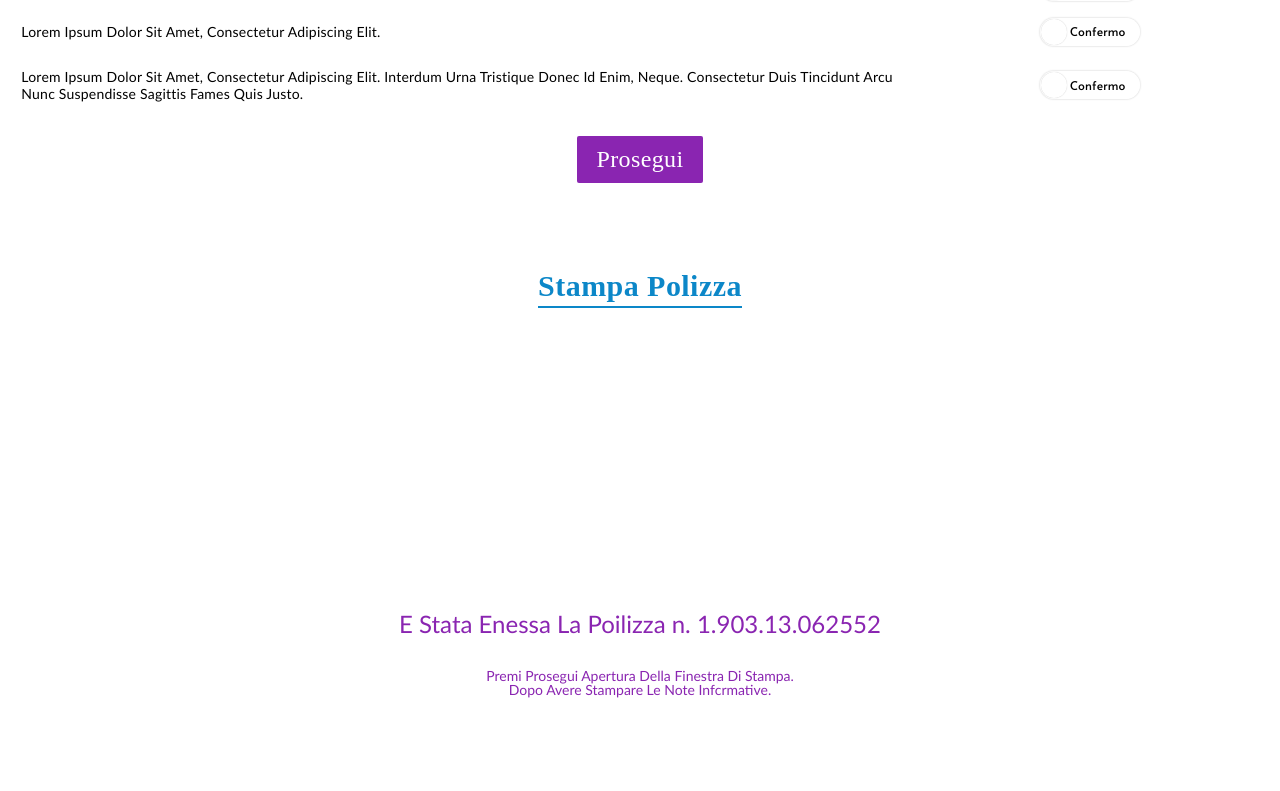
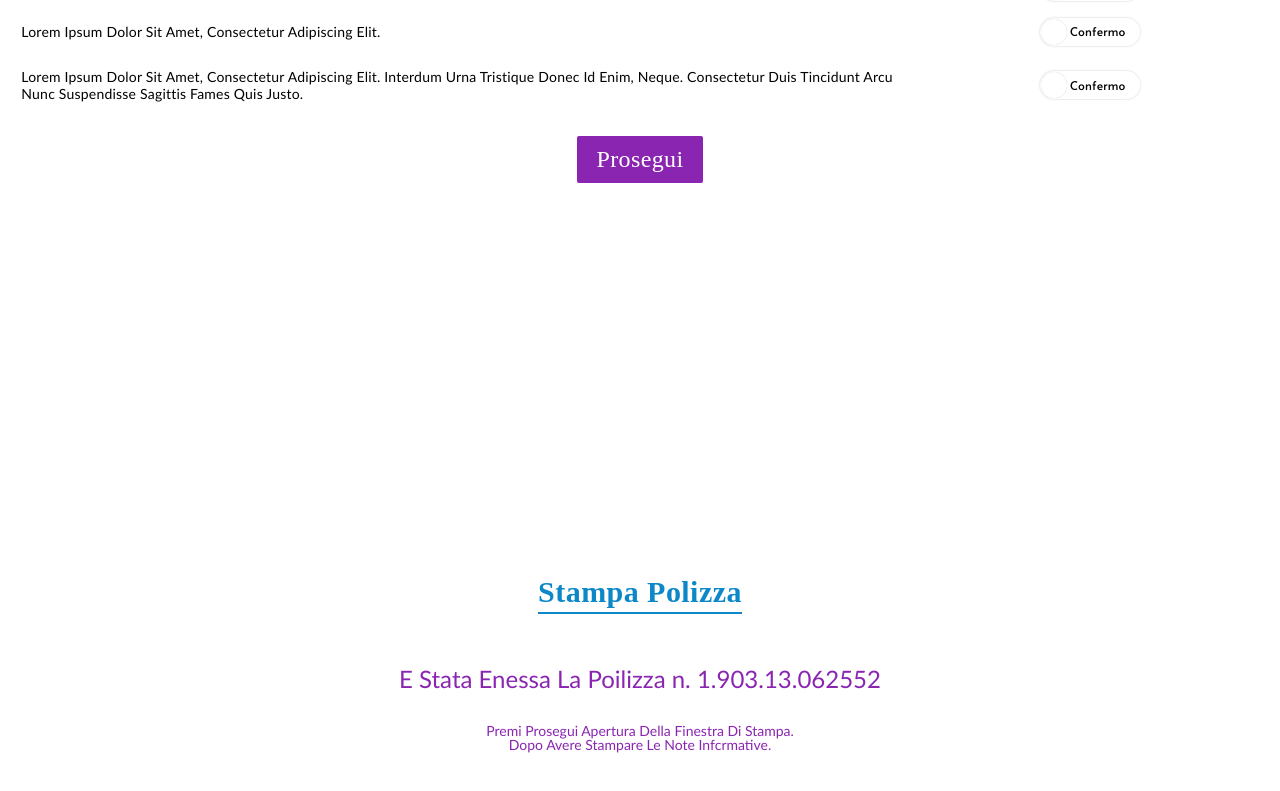
Before and after one commit to triloksainexternlabs/appfront-cloud, a React (Create React App) app: page / in a window 1280 px wide. Shown: the part 3735-4526 px from the top of the page. Before the commit the page ends 4439 px from the top, so only its background shows below. Built offline with nearby package versions, Linux system fonts and the light colour scheme.

Commit message:
change css in StampaPolizza page

```diff
--- a/src/App.js
+++ b/src/App.js
@@ -5,7 +5,7 @@ import ElencoGaranzie from './pages/elencoGaranzie/ElencoGaranzie';
 import ProductListcontainer from "./pages/productList/ProductListcontainer";
 import DatiAnagrafici from "./pages/datiAnagrafici/datiAnagraficiContainer";
 import Questionario from "./pages/questionario/questionariocontainer";
-import StampaPolizza from "./StampaPolizza/StampaPolizza"
+import StampaPolizza from "./pages/StampaPolizza/StampaPolizza"
 
 function App() {
 
@@ -50,7 +50,7 @@ function App() {
           </div>
         </div>
       </div>
-      <StampaPolizza/>
+     <StampaPolizza />
     </div>
   );
 }
--- a/src/StampaPolizza/StampaPolizza.css
+++ b/src/pages/StampaPolizza/StampaPolizza.css
@@ -3,6 +3,9 @@
 
     display: flex;
     flex-direction: column;
+    height: 100vh;
+    align-items: center;
+    justify-content: center;
 }
 
 .heading{
@@ -17,7 +20,7 @@
     color: #0C87C8;
      text-align: center;
      width:fit-content;
-     margin:auto;
+     margin: 0px auto 2%;
      border-bottom: 2px solid #0C87C8;
 
 }
@@ -29,7 +32,6 @@
     color:#8A25B1;
     line-height: 29.3px;
     text-align: center;
-    margin-top: 301px;
 
     }
     .lowertext
```
Also changed, not shown: src/pages/StampaPolizza/StampaPolizza.js (renamed from src/StampaPolizza/StampaPolizza.js).
